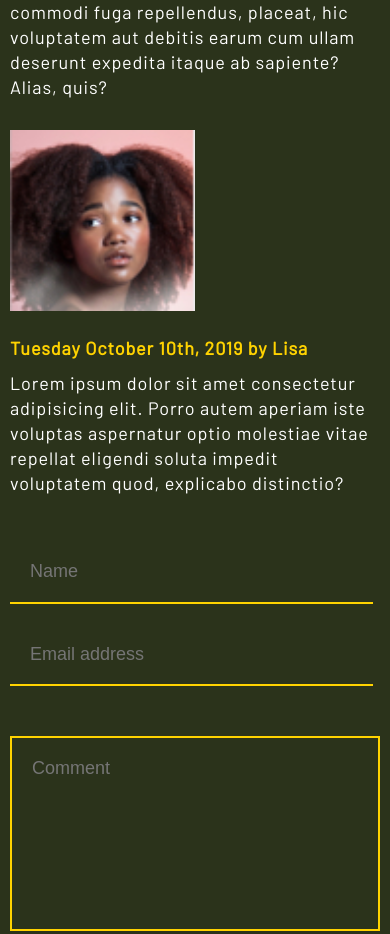
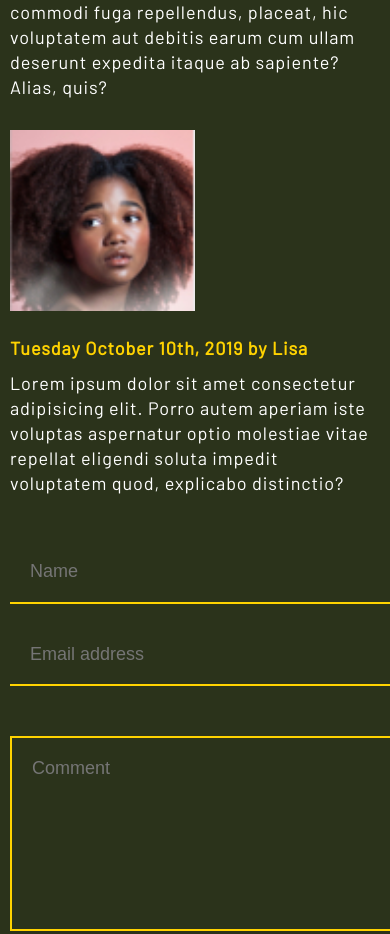
Before and after one commit to armontei/amanda-monteiro-project-2, a plain HTML site: page blog.html in a window 390 px wide. Shown: the part 2857-3791 px from the top of the page. Drawn offline with Linux system fonts and the light colour scheme.

Commit message:
actually fixed side scroll :boom:

```diff
--- a/styles/sass/_responsive.scss
+++ b/styles/sass/_responsive.scss
@@ -335,8 +335,9 @@
     }
 
     input[type=name],
-    input[type=email] {
-        width: 98%;
+    input[type=email],
+    form[action=comment] {
+        width: 99%;
     }
 
     // contact
```
Also changed, not shown: styles/style.css.
